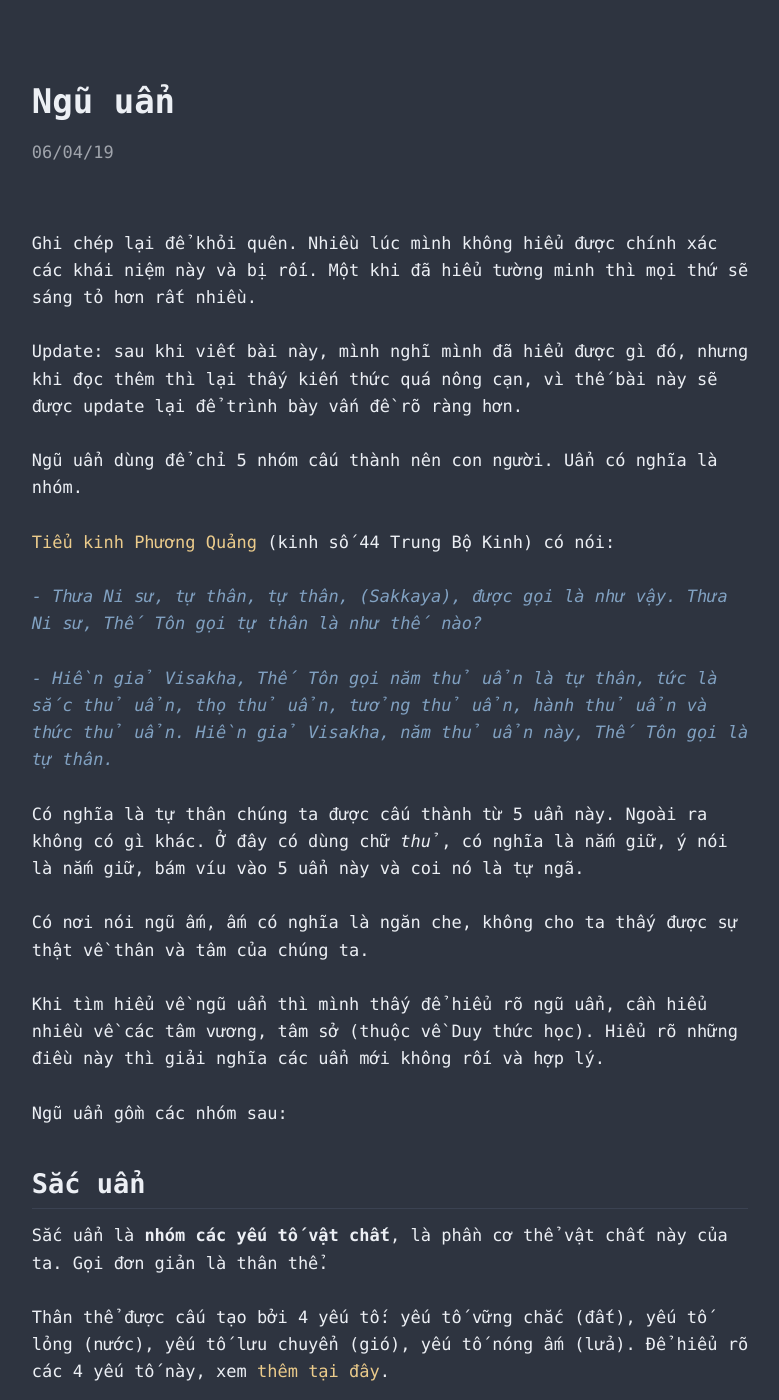
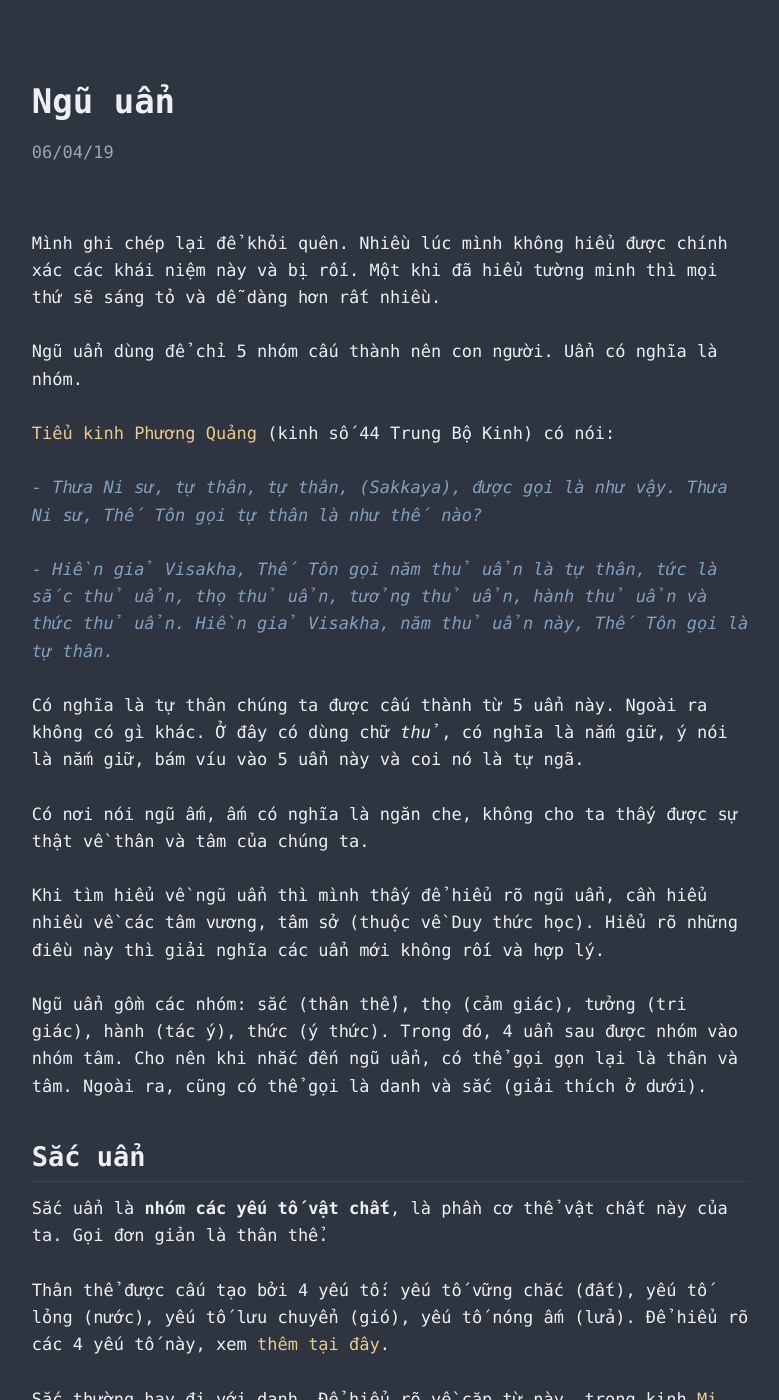
Before and after one commit to rilwis/hontap.info, a Jekyll site: the page built from _posts/2019-04-06-ngu-uan.md, in a window 1280 px wide and 1400 px high. Shown: the whole window, without its empty margins (250-1029 px from the left). Built offline with Jekyll 4.4.1, drawn with Linux system fonts in a browser that asks for light colours; our own code applies the rules of GitHub Pages for plain Markdown files; some of the changed text lies outside the part shown.

Commit message:
Update 2019-04-06-ngu-uan.md

```diff
--- a/_posts/2019-04-06-ngu-uan.md
+++ b/_posts/2019-04-06-ngu-uan.md
@@ -2,9 +2,7 @@
 title: Ngũ uẩn
 ---
 
-Ghi chép lại để khỏi quên. Nhiều lúc mình không hiểu được chính xác các khái niệm này và bị rối. Một khi đã hiểu tường minh thì mọi thứ sẽ sáng tỏ hơn rất nhiều.
-
-Update: sau khi viết bài này, mình nghĩ mình đã hiểu được gì đó, nhưng khi đọc thêm thì lại thấy kiến thức quá nông cạn, vì thế bài này sẽ được update lại để trình bày vấn đề rõ ràng hơn.
+Mình ghi chép lại để khỏi quên. Nhiều lúc mình không hiểu được chính xác các khái niệm này và bị rối. Một khi đã hiểu tường minh thì mọi thứ sẽ sáng tỏ và dễ dàng hơn rất nhiều.
 
 Ngũ uẩn dùng để chỉ 5 nhóm cấu thành nên con người. Uẩn có nghĩa là nhóm.
 
@@ -20,7 +18,7 @@ Có nơi nói ngũ ấm, ấm có nghĩa là ngăn che, không cho ta thấy đ
 
 Khi tìm hiểu về ngũ uẩn thì mình thấy để hiểu rõ ngũ uẩn, cần hiểu nhiều về các tâm vương, tâm sở (thuộc về Duy thức học). Hiểu rõ những điều này thì giải nghĩa các uẩn mới không rối và hợp lý.
 
-Ngũ uẩn gồm các nhóm sau:
+Ngũ uẩn gồm các nhóm: sắc (thân thể), thọ (cảm giác), tưởng (tri giác), hành (tác ý), thức (ý thức). Trong đó, 4 uẩn sau được nhóm vào nhóm tâm. Cho nên khi nhắc đến ngũ uẩn, có thể gọi gọn lại là thân và tâm. Ngoài ra, cũng có thể gọi là danh và sắc (giải thích ở dưới).
 
 ## Sắc uẩn
 
@@ -36,24 +34,18 @@ Sắc thường hay đi với danh. Để hiểu rõ về cặp từ này, trong
 
 ## Các tâm vương, tâm sở cùng sinh khi 6 căn tiếp xúc 6 trần
 
-Các uẩn còn lại là thọ, tưởng, hành, thức là thì thức là tâm vương, thọ, tưởng, hành là các tâm sở.
+Các uẩn còn lại là thọ, tưởng, hành, thức là thì thức là tâm vương, thọ, tưởng, hành là các tâm sở. Chúng đều là từ tâm mà ra.
 
 Trong kinh [Mi Tiên vấn đáp](https://thuvienhoasen.org/p19a1000/tu-cau-hoi-so-021-den-048) câu 30 - tự ngã trong thân, có nói:
 
 >\- Tâu đại vương! Con mắt tiếp xúc với sắc nhưng chưa chắc con mắt ấy biết rõ sắc ấy là xanh, đỏ, trắng, vàng đâu, nếu không có nhãn thức. Và nhãn thức ấy cũng không phải là một tự ngã, một chủ thể. Nhãn thức sanh lên khi căn xúc với trần, nhưng nó không phải sanh khởi một mình, nó có những tâm sở đồng sanh khác, gọi là biến hành tâm sở: xúc, tác ý, thọ, tưởng, tư, nhất tâm, mạng căn.
 >
 >\- xúc là xúc chạm trần cảnh,
->
 >\- tác ý là khởi ý đến trần cảnh,
->
 >\- thọ là cảm giác,
->
 >\- tưởng là tri giác, nhận biết,
->
 >\- tư là tư tác do tham sân hoặc bất động,
->
 >\- nhất tâm làm cho các tâm sở được liên tục
->
 >\- mạng căn duy trì mạng sống của một tiến trình tâm.
 >
 >Và nhĩ thức, tỷ thức, thiệt thức, thân thức và ý thức cũng được hiểu như thế. Tất cả căn, trần, thức, và những tâm sở đồng sanh ấy chúng tương quan tương duyên với nhau.
@@ -82,6 +74,8 @@ Ví dụ: khi nghĩ về đứa con đáng yêu của mình, ta cảm thấy ấ
 
 Một số nơi có nói thọ bao gồm cả cảm giác và cảm xúc. Khi mô tả các cảm giác vui vẻ, hạnh phúc, thường thì dùng từ cảm giác hay cảm xúc đều được. Xem thêm trên Wikipedia về định nghĩa [cảm giác](https://vi.m.wikipedia.org/wiki/C%E1%BA%A3m_gi%C3%A1c) và [cảm xúc](https://vi.m.wikipedia.org/wiki/C%E1%BA%A3m_x%C3%BAc). Trong đó các trạng thái yêu, thích, ghét, ... đều được dùng cho cả hai.
 
+Mình đọc được ở đâu đó thì có nói cảm xúc chính là cảm thọ trên tâm. Thấy rất hợp lý. Nhưng mình quên mất không ghi chú lại nguồn.
+
 Để hiểu hơn về thọ, xin trích 1 đoạn trong cuốn [Giảng kinh Vô ngã tướng](https://thuvienhoasen.org/p15a249/2-tho):
 
 >Trong lúc trời nóng nực, ta cảm nghe thích thú khi có ngọn gió mát thoáng qua, hoặc khi lau mặt, rửa mình với nước mát. Lúc trời lạnh lẽo, nằm trên giường nệm đấp mền bông thì nghe ấm áp dễ chịu. Sau khi ngồi hay đứng một thời gian lâu ta duỗi tay, duỗi chân ra hoặc thay đổi tư thế, làm giảm bớt tình trạng căng thẳng của thân thì cảm nghe thoải mái dễ chịu, tiện nghi.
```
Also changed, not shown: other parts of _posts/2019-04-06-ngu-uan.md (+2 -2 lines).
